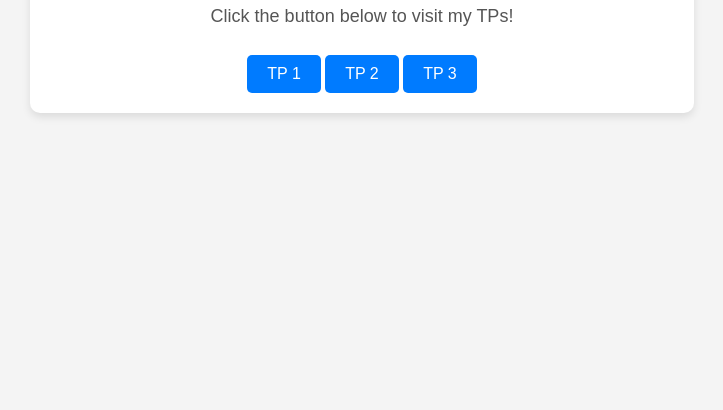
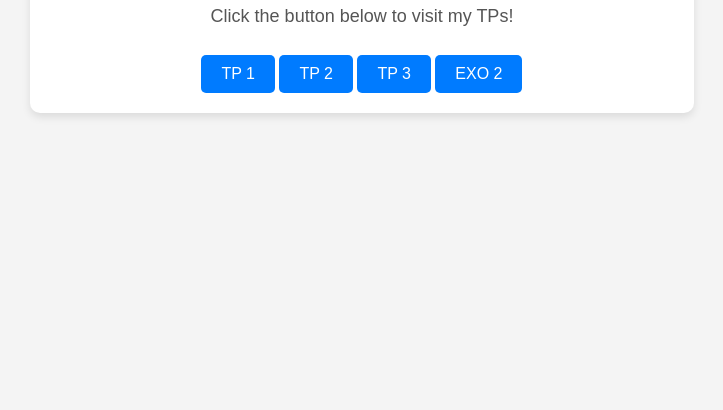
Before and after one commit to aitdibmeriem31/mine, a plain HTML site: page index.html in a window 1280 px wide. Shown: the part 390-800 px from the top of the page, without its empty margins (278-1001 px from the left). Drawn offline with Linux system fonts and the light colour scheme.

Commit message:
Update index.html

```diff
--- a/index.html
+++ b/index.html
@@ -14,6 +14,7 @@
 
         <a href="https://meriemaitdib.alwaysdata.net/" class="button" target="_blank">TP 2</a>
         <a href="https://meriemaitdib.alwaysdata.net/" class="button" target="_blank">TP 3</a>
+        <a href="https://chibakh.alwaysdata.net/" class="button" target="_blank">EXO 2</a>
     </div>
 </body>
 </html>
```
